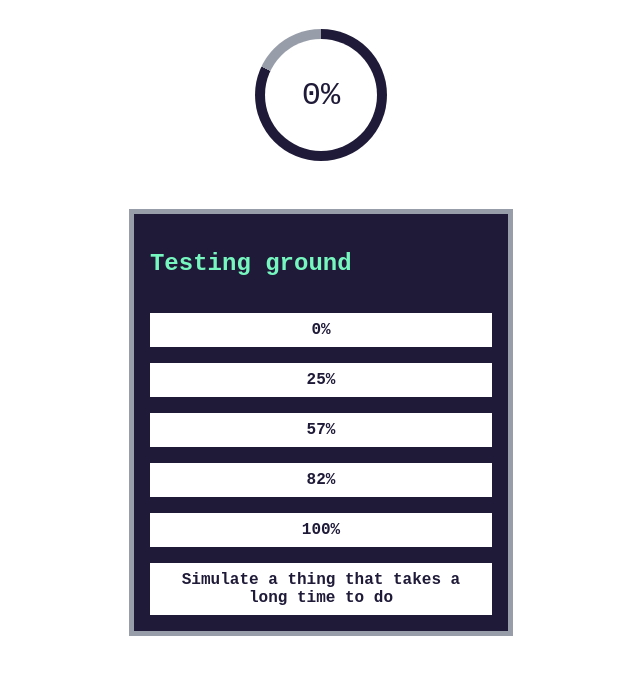
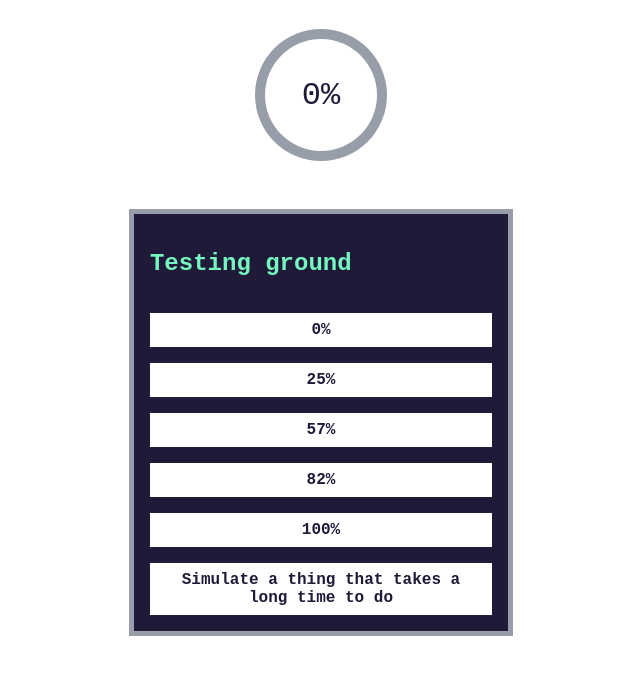
Before and after one commit to Annie-Huang/circular-progress-bar, a website: page index.html in a window 1280 px wide. Shown: the part 200-874 px from the top of the page, without its empty margins (319-959 px from the left). Drawn offline with Linux system fonts and the light colour scheme.

Commit message:
Get the progress ring to land on the correct position from the --progress value set in Javascript.

```diff
--- a/main.js
+++ b/main.js
@@ -22,4 +22,5 @@ testingGround.addEventListener('click', (e) => {
   progress = e.target.dataset.progress;
   console.log(progress);
   progressbar.setAttribute('aria-valuenow', progress);
+  progressbar.style.setProperty('--progress', progress + '%');
 });
--- a/style.css
+++ b/style.css
@@ -9,7 +9,14 @@
 
   /*background: blue;*/
   /* It means it start at 0%, then ends in 82% for the first value, the second value start from 82%+0%, and ends at 100% */
-  background: conic-gradient(var(--color-dark) 82%, var(--color-dark-glare) 0);
+  /*background: conic-gradient(var(--color-dark) 82%, var(--color-dark-glare) 0%);*/
+  /* This syntax does not work yet. */
+  /*background: conic-gradient(var(--color-dark) attr(aria-valuenow), var(--color-dark-glare) 0%);*/
+  background: conic-gradient(
+    var(--color-dark) var(--progress, 0),
+    var(--color-dark-glare) 0%
+  );
+
   margin: 2rem auto;
   border-radius: 50%;
 
```
